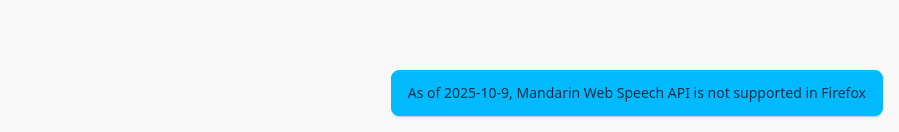
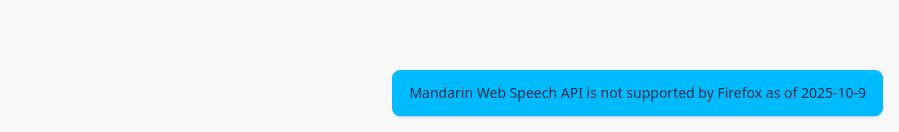
Before and after one commit to ricecrispy/app-chinese-notecard, a React (Vite) app in the folder src/: page / in a window 1280 px wide. Shown: the part 668-800 px from the top of the page, without its empty margins (381-1280 px from the left). Built offline with nearby package versions, Linux system fonts and the light colour scheme; no server answers.

Commit message:
fix: update toast message

```diff
--- a/src/src/App.tsx
+++ b/src/src/App.tsx
@@ -148,7 +148,7 @@
 
       <div className="toast">
         <div className="alert alert-info">
-          As of 2025-10-9, Mandarin Web Speech API is not supported in Firefox
+          Mandarin Web Speech API is not supported by Firefox as of 2025-10-9
         </div>
       </div>
 
```
